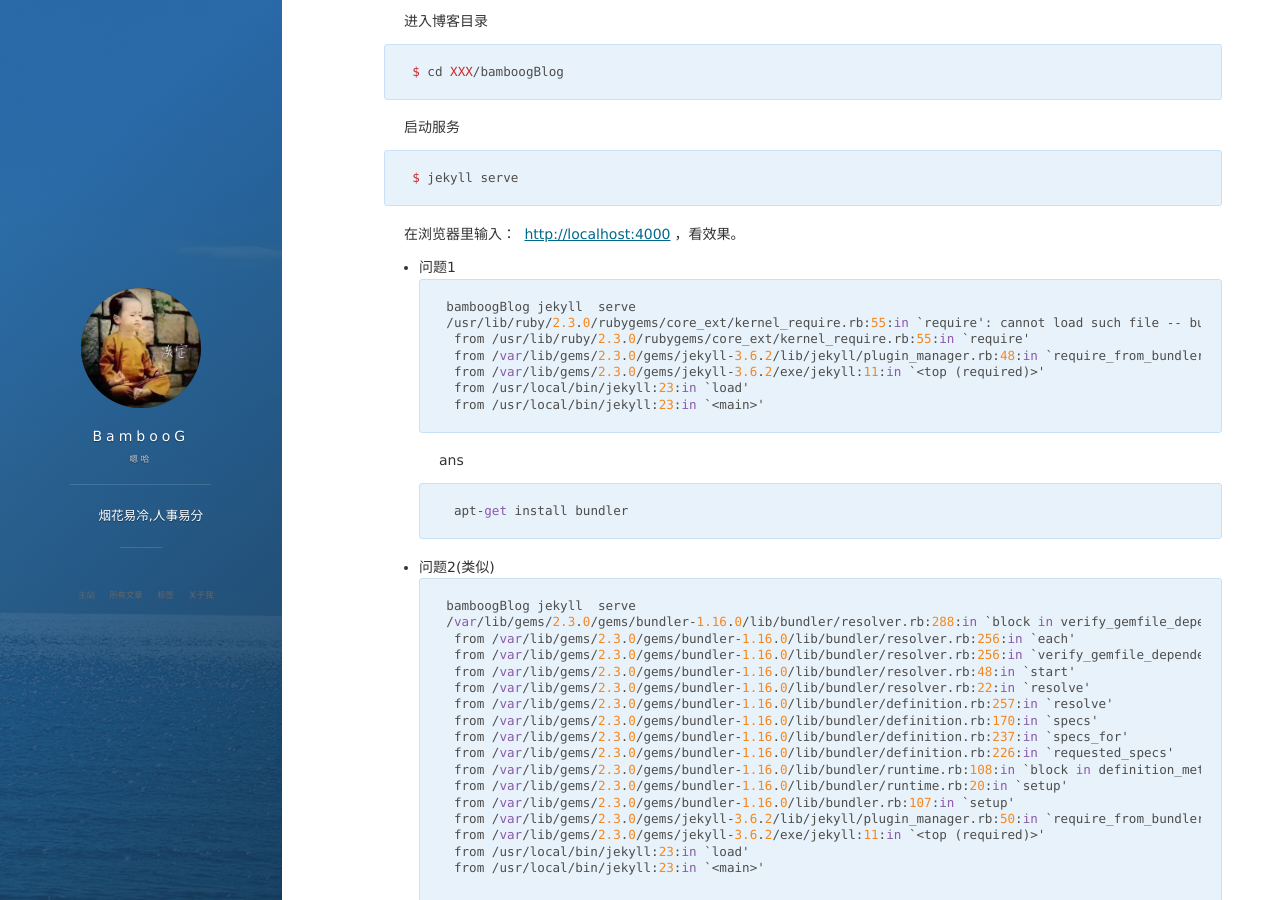
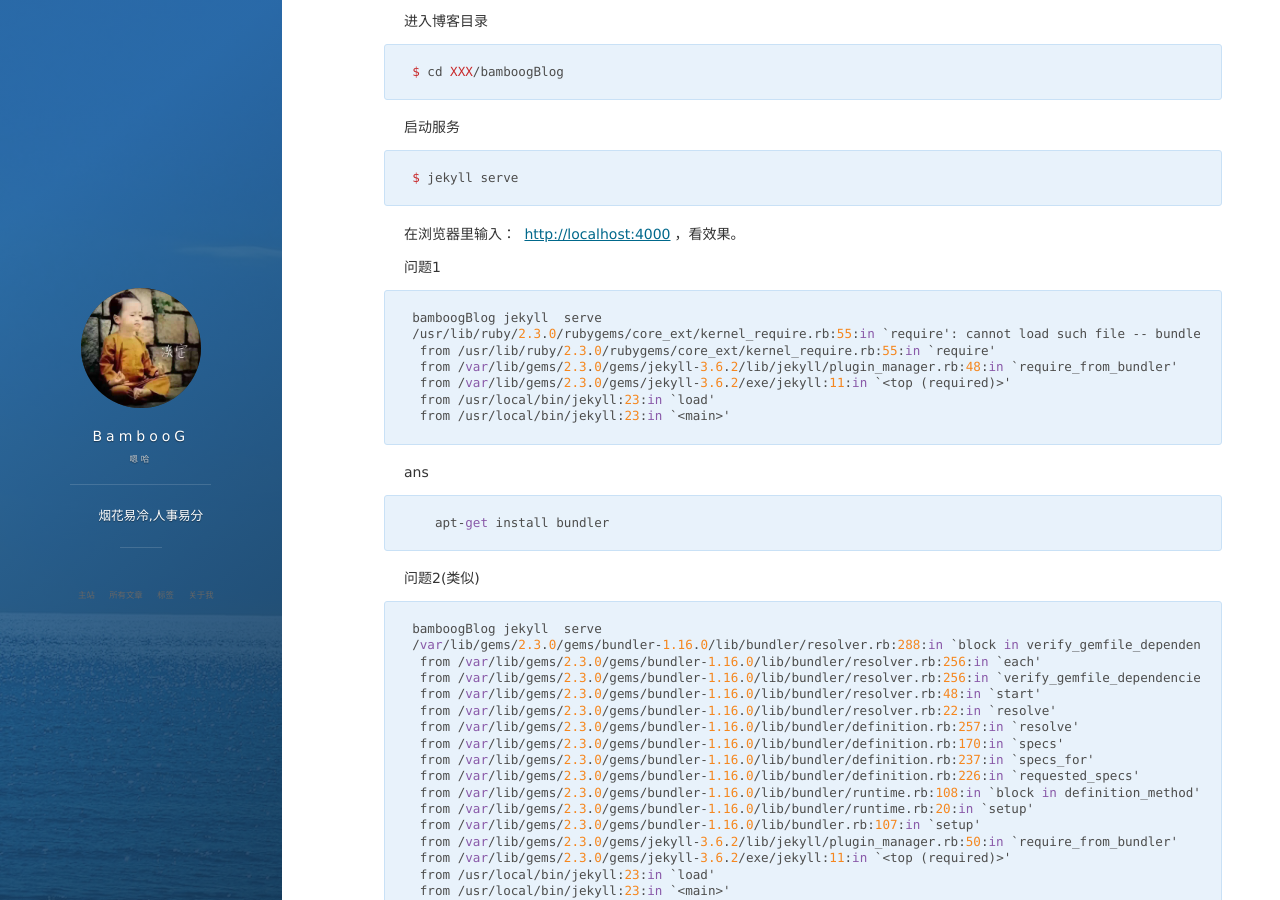
Before and after one commit to bamboog/bamboog.github.io, a Jekyll site: the page built from _posts/2017-11-08-welcome-to-jekyll.md, in a window 1280 px wide and 900 px high, scrolled down 415 px. Built offline with Jekyll 4.4.1, drawn with Linux system fonts in a browser that asks for light colours; nearby versions of some CDN libraries; comment, search, counter and statistics services are not loaded.

Commit message:
change_style

````diff
--- a/_posts/2017-11-08-welcome-to-jekyll.md
+++ b/_posts/2017-11-08-welcome-to-jekyll.md
@@ -36,7 +36,7 @@ $ jekyll serve
 在浏览器里输入： [http://localhost:4000](http://localhost:4000)，看效果。
 
 
-- 问题1
+问题1
 ```
 bamboogBlog jekyll  serve
 /usr/lib/ruby/2.3.0/rubygems/core_ext/kernel_require.rb:55:in `require': cannot load such file -- bundler (LoadError)
@@ -53,7 +53,7 @@ bamboogBlog jekyll  serve
 
 
 
-- 问题2(类似)
+问题2(类似)
 ```
 bamboogBlog jekyll  serve
 /var/lib/gems/2.3.0/gems/bundler-1.16.0/lib/bundler/resolver.rb:288:in `block in verify_gemfile_dependencies_are_found!': Could not find gem 'minima (~> 2.0)' in any of the gem sources listed in your Gemfile. (Bundler::GemNotFound)
````
